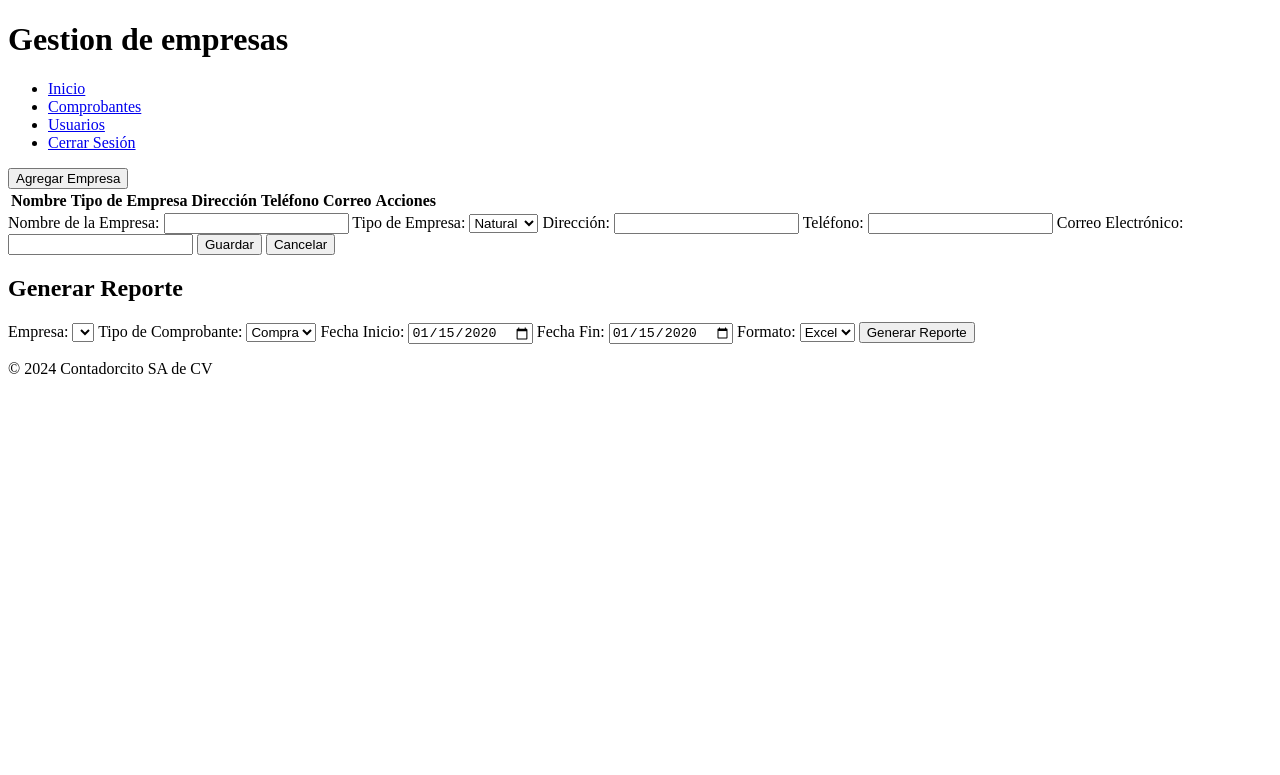
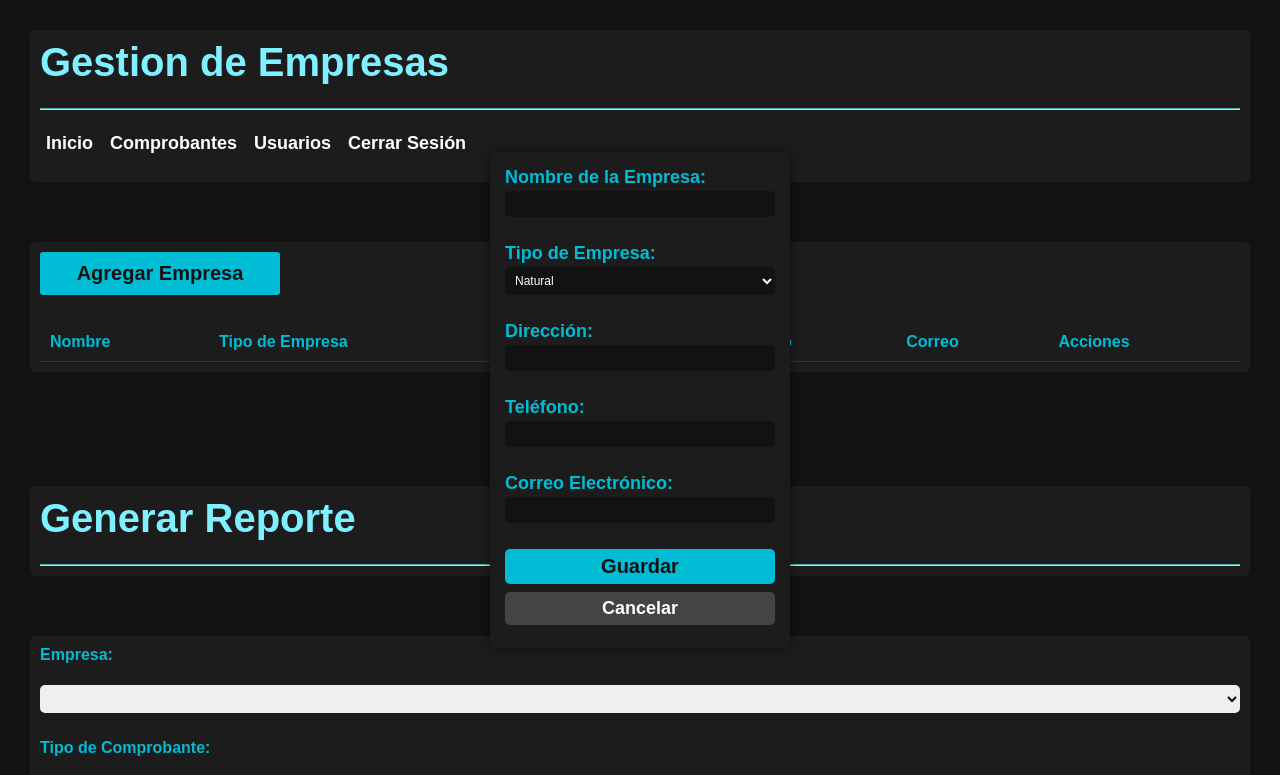
Before and after one commit to AlvinRHD/gestionComprobantes, a website: page frontend/pages/empresas.html in a window 1280 px wide. Both pictures are taken after typing "2020-01-15", "2020-01-15" into the empty fields and a click on the button "Agregar Empresa". Shown: the top 775 px of the page. Drawn offline with Linux system fonts and the light colour scheme; no server answers.

Commit message:
Diseños bases y paletas de colores de index y empresas

```diff
--- /dev/null
+++ b/frontend/css/empresas.css
@@ -0,0 +1,268 @@
+/* Reset básico */
+* {
+    margin: 0;
+    padding: 0;
+    box-sizing: border-box;
+  }
+
+  /* General */
+  body {
+    font-family: Arial, sans-serif;
+    background-color: #121212; /* Fondo negro */
+    color: #ffffff;
+    display: flex;
+    flex-direction: column;
+    min-height: 100vh;
+    /*padding: 10px;  Añade espacio alrededor del body */
+  }
+
+
+  header {
+    background-color: #1c1c1c; /* Azul oscuro */
+    padding: 10px;
+    margin-bottom: 10px; /* Separación del resto */
+    border-radius: 5px; /* Bordes redondeados */
+    margin: 30px;
+  }
+
+  header h1 {
+    font-size: 40px;
+    color: #7ef0ff; /* Azul claro */
+    margin-bottom: 5px; /* Espaciado */
+  }
+
+  hr {
+    border-color: #79ffff;
+  }
+
+  nav ul {
+    list-style: none;
+    display: flex;
+    gap: 5px; /* Reduce separación entre enlaces */
+    margin-top: 5px;
+  }
+
+  nav a {
+    text-decoration: none;
+    color: #ffffff;
+    padding: 3px 6px; /* Reduce el padding */
+    font-size: 18px;
+    border-radius: 3px;
+    transition: background-color 0.3s ease, color 0.3s ease;
+    font-weight: bold;
+  }
+
+  nav a:hover {
+    background-color: #00bcd4;
+    color: #121212;
+  }
+
+  /* Main */
+  main {
+    flex: 1;
+    padding: 10px; /* Reduce el espacio interior */
+    background-color: #1c1c1c;
+    border-radius: 5px;
+    margin: 30px;
+  }
+
+  #add-company-btn {
+    background-color: #00bcd4;
+    color: #121212;
+    padding: 10px; /* Reduce el padding */
+    border: none;
+    border-radius: 3px;
+    cursor: pointer;
+    width: 20%;
+    font-size: 20px;
+    font-weight: bolder;
+    transition: background-color 0.3s ease;
+    margin-bottom: 10px; /* Espaciado con otros elementos */
+  }
+
+  #add-company-btn:hover {
+    background-color: #9dffff;
+  }
+
+  table {
+    width: 100%;
+    border-collapse: collapse;
+    font-size: 16px; /* Texto más compacto */
+    font-weight: bolder;
+  }
+
+  table th, table td {
+    text-align: left;
+    padding: 10px; /* Reduce el padding de las celdas */
+    border-bottom: 1px solid #333;
+  }
+
+  table th {
+    background-color: #1c1c1c;
+    color: #00bcd4;
+  }
+
+  table tr:hover {
+    background-color: #1a1a1a;
+  }
+
+  #add-company-modal {
+    position: fixed;
+    top: 50%;
+    left: 50%;
+    transform: translate(-50%, -50%);
+    background-color: #1c1c1c;
+    padding: 15px; /* Reduce padding interno */
+    border-radius: 8px;
+    box-shadow: 0 0 10px rgba(0, 0, 0, 0.5);
+    width: 90%;
+    max-width: 300px; /* Menor ancho máximo */
+  }
+
+  #add-company-modal label {
+    display: block;
+    margin-bottom: 3px;
+    color: #00bcd4;
+    font-size: 18px; /* Texto más compacto */
+    font-weight: bold;
+  }
+
+  #add-company-modal input, #add-company-modal select, #add-company-modal button {
+    width: 100%;
+    padding: 6px; /* Reduce padding interno */
+    margin-bottom: 8px; /* Reduce el espacio entre campos */
+    border: none;
+    border-radius: 5px;
+    font-size: 12px;
+  }
+
+  #add-company-modal input, #add-company-modal select {
+    background-color: #121212;
+    color: #ffffff;
+  }
+
+  #add-company-modal button[type="submit"] {
+    background-color: #00bcd4;
+    color: #121212;
+    cursor: pointer;
+    font-size: 20px;
+    font-weight: bolder;
+  }
+
+  #add-company-modal button[type="submit"]:hover {
+    background-color: #9dffff;
+  }
+
+  #add-company-modal #close-modal {
+    background-color: #444;
+    color: #ffffff;
+    cursor: pointer;
+    font-size: 18px;
+    font-weight: bolder;
+  }
+
+  #add-company-modal #close-modal:hover {
+    background-color: #919191;
+  }
+
+  /* Reporte filtros */
+  #reporte-filtros {
+    margin-top: 10px;
+    padding: 10px; /* Reduce el padding */
+    background-color: #1c1c1c;
+    border-radius: 5px;
+    margin: 30px;
+
+  }
+
+  #reporte-filtros label {
+    display: block;
+    margin-bottom: 3px;
+    color: #00bcd4;
+    font-size: 16px;
+    font-weight: bolder;
+  }
+
+  #reporte-filtros input, #reporte-filtros select, #reporte-filtros button {
+    width: 100%;
+    padding: 6px; /* Reduce padding interno */
+    margin-bottom: 8px; /* Reduce espacio */
+    border: none;
+    border-radius: 5px;
+    font-size: 12px;
+  }
+
+  #reporte-filtros button {
+    background-color: #00bcd4;
+    color: #121212;
+    cursor: pointer;
+    font-size: 20px;
+    font-weight: bolder;
+    padding: 10px;
+    width: 20%;
+  }
+
+  #reporte-filtros button:hover {
+    background-color: #9dffff;
+  }
+
+  /* Footer */
+  footer {
+    background-color: #1c1c1c; /* Negro oscuro */
+    text-align: center;
+    padding: 10px;
+    color: #dcdcdc;
+    position: relative; /* Permite que el footer esté al final del flujo normal del contenido */
+    bottom: 0;
+    left: 0;
+    right: 0;
+    width: 100%; /* Ocupa todo el ancho */
+    margin-top: auto; /* Empuja el footer hacia abajo si el contenido no llena toda la página */
+  }
+
+  footer p {
+    margin: 40px;
+    font-size: 16px;
+    font-weight: bolder;
+  }
+
+  h1 {
+    font-size: 36px;
+    color: #79ffff;
+  }
+
+  /* Estilo para los botones de Editar y Eliminar */
+button.edit-btn, button.delete-btn {
+    background-color: transparent; /* Fondo transparente */
+    color: #e7e300; /* Color azul claro */
+    border: 1px solid #e7e300; /* Borde sutil */
+    padding: 6px 12px; /* Reducido para aspecto minimalista */
+    font-size: 14px;
+    font-weight: bold;
+    border-radius: 3px; /* Bordes redondeados */
+    cursor: pointer;
+    transition: all 0.3s ease;
+  }
+
+  button.edit-btn:hover {
+    background-color: #e7e300; /* Fondo azul al pasar el mouse */
+    color: #121212; /* Color oscuro para el texto al pasar el mouse */
+    border-color: #e7e300;
+  }
+
+  button.delete-btn:hover {
+    background-color: #e7e300; /* Fondo azul al pasar el mouse */
+    color: #121212; /* Color oscuro para el texto al pasar el mouse */
+    border-color: #f44336;
+  }
+
+  /* Para el botón de eliminar */
+  button.delete-btn {
+    color: #f44336; /* Rojo para eliminar */
+    border-color: #f44336; /* Borde rojo */
+  }
+
+  button.delete-btn:hover {
+    background-color: #f44336; /* Fondo rojo al pasar el mouse */
+    color: #121212; /* Color oscuro para el texto */
+  }
--- a/frontend/css/main.css
+++ b/frontend/css/main.css
@@ -1,37 +1,193 @@
-body{
-    font-family: Arial, Helvetica, sans-serif;
+/* General Styles */
+body {
+    font-family: Arial, sans-serif;
     margin: 0;
     padding: 0;
-    background-color: #f8f9fa;
-    color: #333;
-}
+    background-color: #0d1117;
+    color: #c9d1d9;
+    line-height: 1.6;
+  }
 
-header{
-    background-color: #343a40;
-    color: white;
-    padding: 1rem;
+  a {
+    text-decoration: none;
+    color: #58a6ff;
+    transition: color 0.3s ease;
+  }
+
+  a:hover {
+    color: #1f6feb;
+  }
+
+  /* Header Styles */
+  header {
+    background-color: #161b22;
+    padding: 1rem 0;
     text-align: center;
-}
+    box-shadow: 0 2px 4px rgba(0, 0, 0, 0.5);
+  }
 
-nav ul{
+  header p {
+    margin: 0;
+    font-size: 4rem;
+    color: #7ef0ff;
+    font-weight: bold;
+  }
+
+  nav ul {
     list-style: none;
     padding: 0;
+    margin: 0;
     display: flex;
     justify-content: center;
-    gap: 1rem;
-}
+    gap: 1.5rem;
+  }
 
-nav ul li a{
-    color: white;
+  nav li {
+    display: inline;
+  }
+
+  nav li a {
+    font-size: 20px;
+    padding: 0.5rem 1rem;
+    border-radius: 5px;
+    background-color: transparent;
+    font-weight: bold;
+  }
+
+  nav li a:hover {
+    background-color: #21262d;
+  }
+
+  /* Main Styles */
+  main {
+    padding: 2rem;
+    text-align: center;
+  }
+
+  #welcome {
+    max-width: 600px;
+    margin: 0 auto;
+    padding: 1.5rem;
+    background-color: #161b22;
+    border-radius: 10px;
+    box-shadow: 0 4px 8px rgba(0, 0, 0, 0.3);
+  }
+
+  #welcome h2 {
+    font-size: 1.8rem;
+    margin-bottom: 1rem;
+    color: #58a6ff;
+  }
+
+  #welcome p {
+    font-size: 1rem;
+    color: #c9d1d9;
+  }
+
+  /* Footer Styles */
+  footer {
+    background-color: #161b22;
+    color: #8b949e;
+    text-align: center;
+    padding: 1rem 0;
+    font-size: 0.9rem;
+    box-shadow: 0 -2px 4px rgba(0, 0, 0, 0.5);
+  }
+
+  footer p {
+    margin: 0;
+  }
+
+  /* Reset básico */
+* {
+    margin: 0;
+    padding: 0;
+    box-sizing: border-box;
+  }
+
+  /* Estilo general */
+  body {
+    font-family: Arial, sans-serif;
+    color: #ffffff;
+    background-color: #121212; /* Fondo negro */
+    display: flex;
+    flex-direction: column;
+    min-height: 100vh; /* Asegura que ocupe toda la ventana */
+  }
+
+  header {
+    background-color: #1c1c1c; /* Negro oscuro */
+    padding: 20px;
+  }
+
+  header h1 {
+    font-size: 24px;
+    color: #00bcd4; /* Azul claro */
+  }
+
+  nav ul {
+    list-style: none;
+    display: flex;
+    gap: 15px;
+    margin-top: 10px;
+  }
+
+  nav a {
     text-decoration: none;
-}
+    color: #ffffff;
+    transition: color 0.3s ease;
+  }
 
-footer{
+  nav a:hover {
+    color: #00bcd4; /* Azul claro */
+  }
+
+  /* Main content */
+  main {
+    flex: 1; /* Ocupa el espacio disponible entre el header y el footer */
+    padding: 20px;
+  }
+
+  main h2 {
+    font-size: 28px;
+    color: #00bcd4;
+  }
+
+  main p {
+    font-size: 16px;
+    color: #dcdcdc;
+  }
+
+  /* Footer */
+  footer {
+    background-color: #1c1c1c; /* Negro oscuro */
     text-align: center;
-    padding: 1rem;
-    background-color: #343a40;
-    color: white;
-    position: fixed;
+    padding: 10px;
+    color: #dcdcdc;
+    position: relative;
+    bottom: 0;
     width: 100%;
-    bottom: 0;
-}
+    margin-top: auto; /* Empuja el footer hacia abajo si el contenido no ocupa toda la página */
+  }
+
+  /* Mejoras responsivas */
+  @media (max-width: 768px) {
+    nav ul {
+      flex-direction: column;
+      align-items: center;
+    }
+  }
+
+  section li {
+    text-align: left;
+  }
+
+  footer p {
+    margin: 40px;
+    font-size: 16px;
+    font-weight: bolder;
+  }
+
+  hr {
+    border-color: #79ffff;
+  }
--- a/frontend/pages/empresas.html
+++ b/frontend/pages/empresas.html
@@ -4,10 +4,14 @@
     <meta charset="UTF-8" />
     <meta name="viewport" content="width=device-width, initial-scale=1.0" />
     <title>Contadorcito - Gestión de Empresas</title>
+    <link rel="stylesheet" href="/frontend/css/empresas.css">
   </head>
   <body>
     <header>
-      <h1>Gestion de empresas</h1>
+      <h1>Gestion de Empresas</h1>
+      <br>
+      <hr>
+      <br>
       <nav>
         <ul>
           <li><a href="../index.html">Inicio</a></li>
@@ -16,10 +20,15 @@
           <li><a href="../login.html">Cerrar Sesión</a></li>
         </ul>
       </nav>
+      <br>
     </header>
+
+
 
     <main>
       <button id="add-company-btn">Agregar Empresa</button>
+      <br>
+      <br>
       <table id="companies-table">
         <thead>
           <tr>
@@ -33,6 +42,10 @@
         </thead>
         <tbody>
           <!-- Las empresas se cargarán aquí dinámicamente -->
+          <td>
+            <button class="edit-btn">Editar</button>
+            <button class="delete-btn">Eliminar</button>
+          </td>
         </tbody>
       </table>
     </main>
@@ -41,53 +54,81 @@
       <form id="add-company-form">
         <label for="company-name">Nombre de la Empresa:</label>
         <input type="text" id="company-nombre" required />
-
+        <br>
+        <br>
         <label for="company-type">Tipo de Empresa:</label>
         <select id="company-tipo" required>
           <option value="Natural">Natural</option>
           <option value="Jurídica">Jurídica</option>
         </select>
-
+        <br>
+        <br>
         <label for="company-address">Dirección:</label>
         <input type="text" id="company-direccion" required />
-
+        <br>
+        <br>
         <label for="company-phone">Teléfono:</label>
         <input type="tel" id="company-telefono" required />
-
+        <br>
+        <br>
         <label for="company-email">Correo Electrónico:</label>
         <input type="email" id="company-correo" required />
-
+        <br>
+        <br>
         <button type="submit">Guardar</button>
+        <br>
         <button type="button" id="close-modal">Cancelar</button>
       </form>
     </div>
+    <br>
+    <br>
+    <br>
+    <header>
+    <h1>Generar Reporte</h1>
+    <br>
+    <hr>
+    </header>
 
-    <h2>Generar Reporte</h2>
     <div id="reporte-filtros">
       <label for="reporte-empresa">Empresa:</label>
+      <br>
       <select id="reporte-empresa"></select>
-
+      <br>
+      <br>
       <label for="reporte-tipo">Tipo de Comprobante:</label>
+      <br>
       <select id="reporte-tipo">
         <option value="Crédito Fiscal">Compra</option>
         <option value="Consumidor Final">Venta</option>
       </select>
-
+      <br>
+      <br>
       <label for="reporte-fecha-inicio">Fecha Inicio:</label>
+      <br>
       <input type="date" id="reporte-fecha-inicio" />
-
+      <br>
+      <br>
       <label for="reporte-fecha-fin">Fecha Fin:</label>
+      <br>
       <input type="date" id="reporte-fecha-fin" />
-
+      <br>
+      <br>
       <label for="reporte-formato">Formato:</label>
+      <br>
       <select id="reporte-formato">
         <option value="excel">Excel</option>
         <option value="pdf">PDF</option>
       </select>
-
+      <br>
+      <br>
+      <br>
       <button id="generar-reporte-btn">Generar Reporte</button>
     </div>
 
+    <br>
+    <br>
+    <br>
+    <hr>
     <footer>
       <p>&copy; 2024 Contadorcito SA de CV</p>
     </footer>
```
Also changed, not shown: frontend/index.html (+27 -1 lines), 1 other file.
